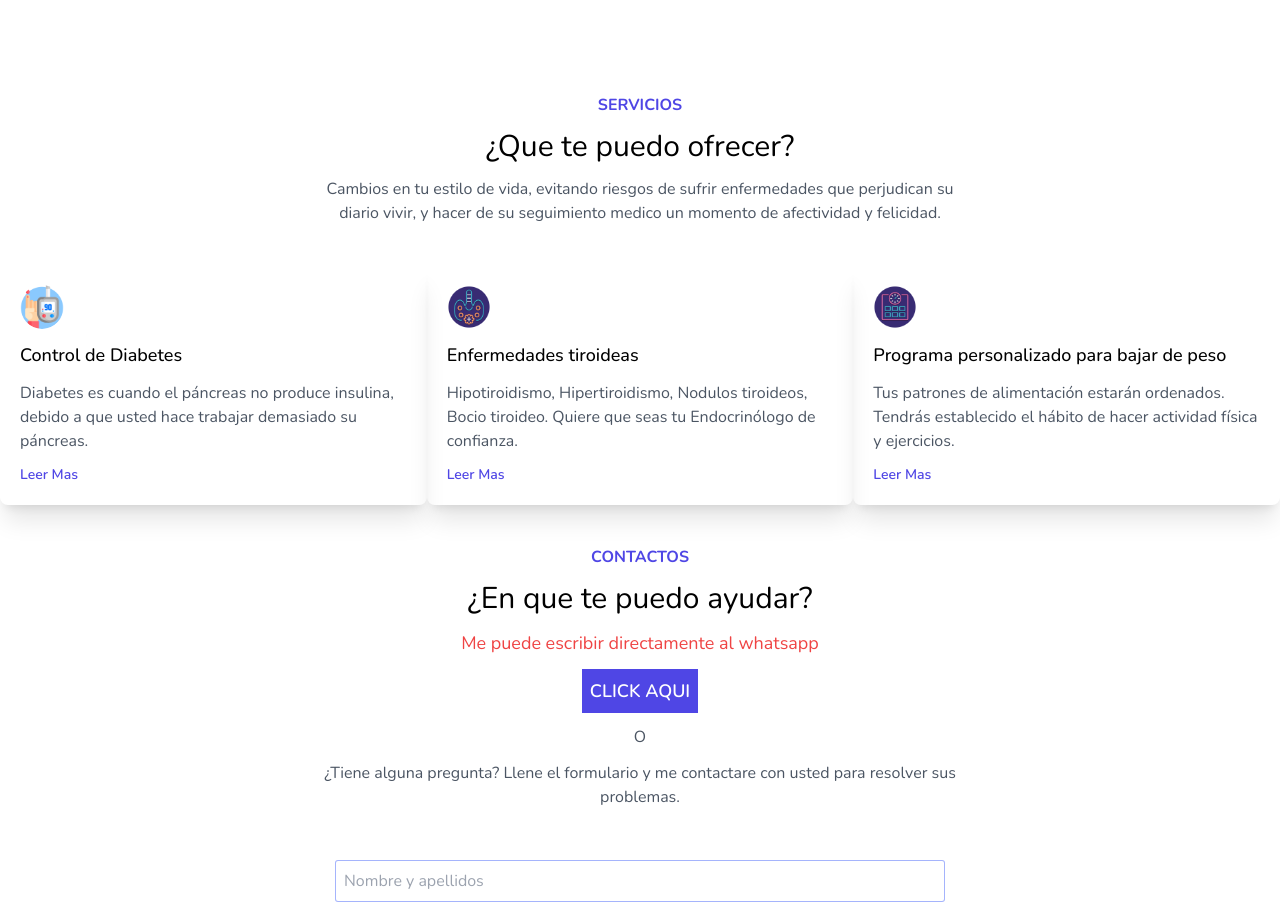
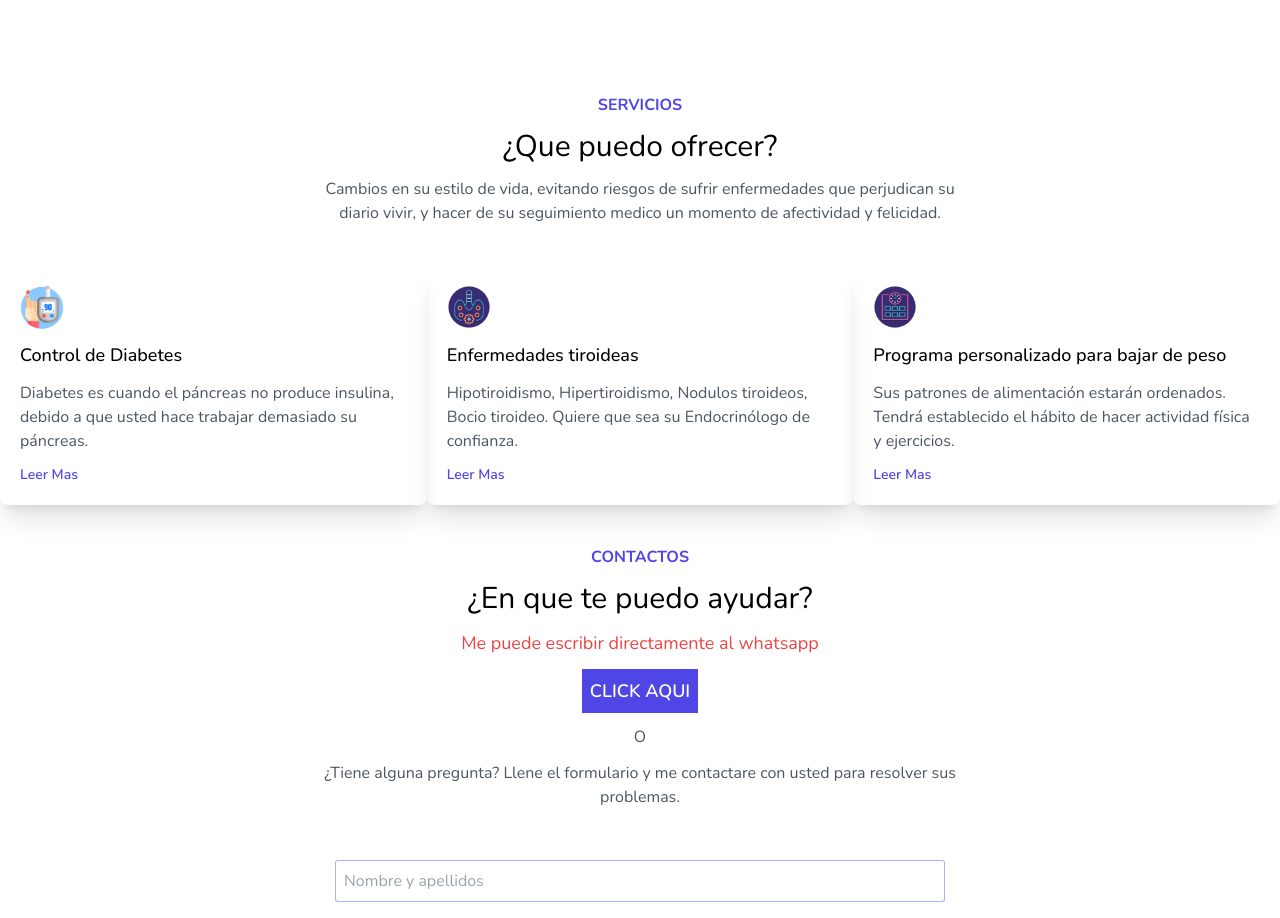
Before and after one commit to sagdev3/dr-arison-acosta, a website: page index.html in a window 1280 px wide. Shown: the part 1440-2358 px from the top of the page. Drawn offline with nearby package versions, Linux system fonts and the light colour scheme.

Commit message:
cambios de tuteo en textos

```diff
--- a/index.html
+++ b/index.html
@@ -161,9 +161,9 @@
         <!-- Top -->
         <div class="flex flex-col gap-3 items-center">
           <h2 class="text-indigo-600 font-bold">SERVICIOS</h2>
-          <h2 class="text-3xl dark:text-white">¿Que te puedo ofrecer?</h2>
+          <h2 class="text-3xl dark:text-white">¿Que puedo ofrecer?</h2>
           <p class="w-1/2 text-center text-gray-600 dark:text-gray-300">
-            Cambios en tu estilo de vida, evitando riesgos de sufrir
+            Cambios en su estilo de vida, evitando riesgos de sufrir
             enfermedades que perjudican su diario vivir, y hacer de su
             seguimiento medico un momento de afectividad y felicidad.
           </p>
@@ -203,7 +203,7 @@
             </h2>
             <p class="text-gray-600 dark:text-gray-300">
               Hipotiroidismo, Hipertiroidismo, Nodulos tiroideos, Bocio
-              tiroideo. Quiere que seas tu Endocrinólogo de confianza.
+              tiroideo. Quiere que sea su Endocrinólogo de confianza.
             </p>
             <a href="" class="text-indigo-600 font-semibold text-sm"
               >Leer Mas</a
@@ -221,8 +221,8 @@
               Programa personalizado para bajar de peso
             </h2>
             <p class="text-gray-600 dark:text-gray-300">
-              Tus patrones de alimentación estarán ordenados. Tendrás
-              establecido el hábito de hacer actividad física y ejercicios.
+              Sus patrones de alimentación estarán ordenados. Tendrá establecido
+              el hábito de hacer actividad física y ejercicios.
             </p>
             <a href="" class="text-indigo-600 font-semibold text-sm"
               >Leer Mas</a
```
